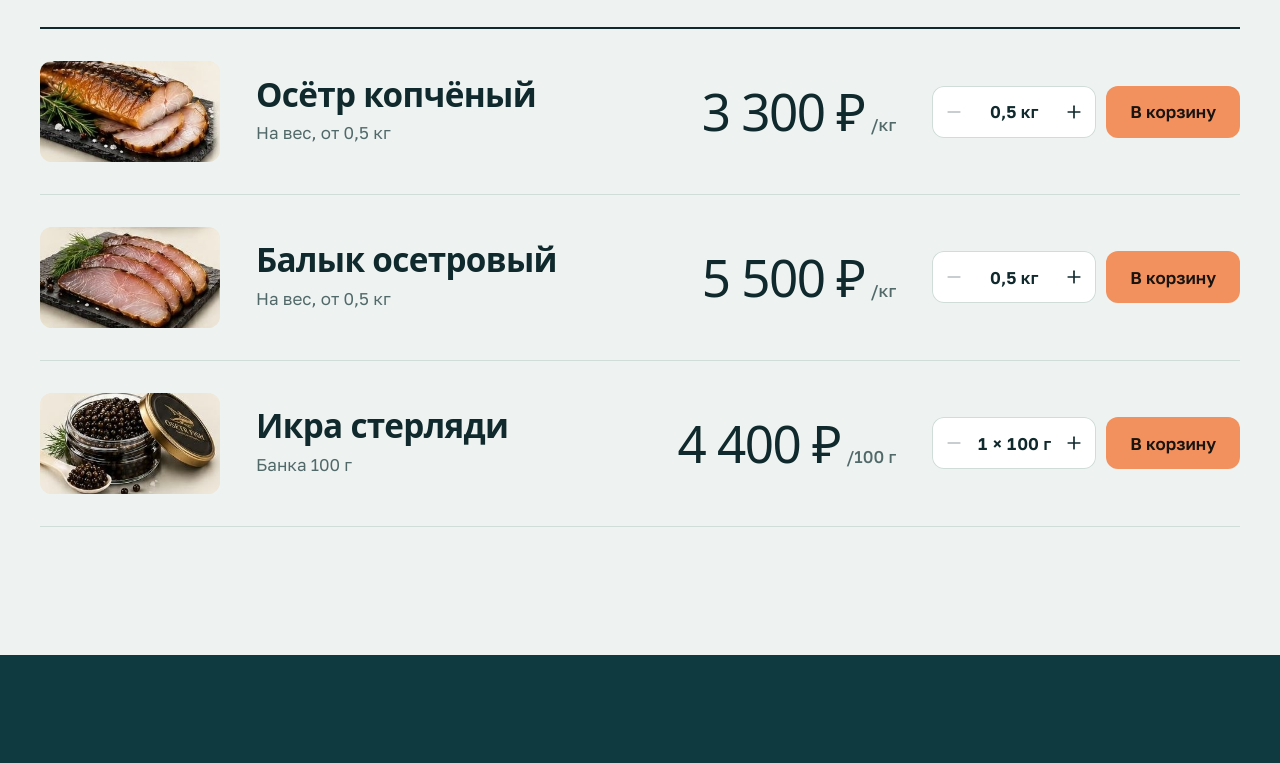
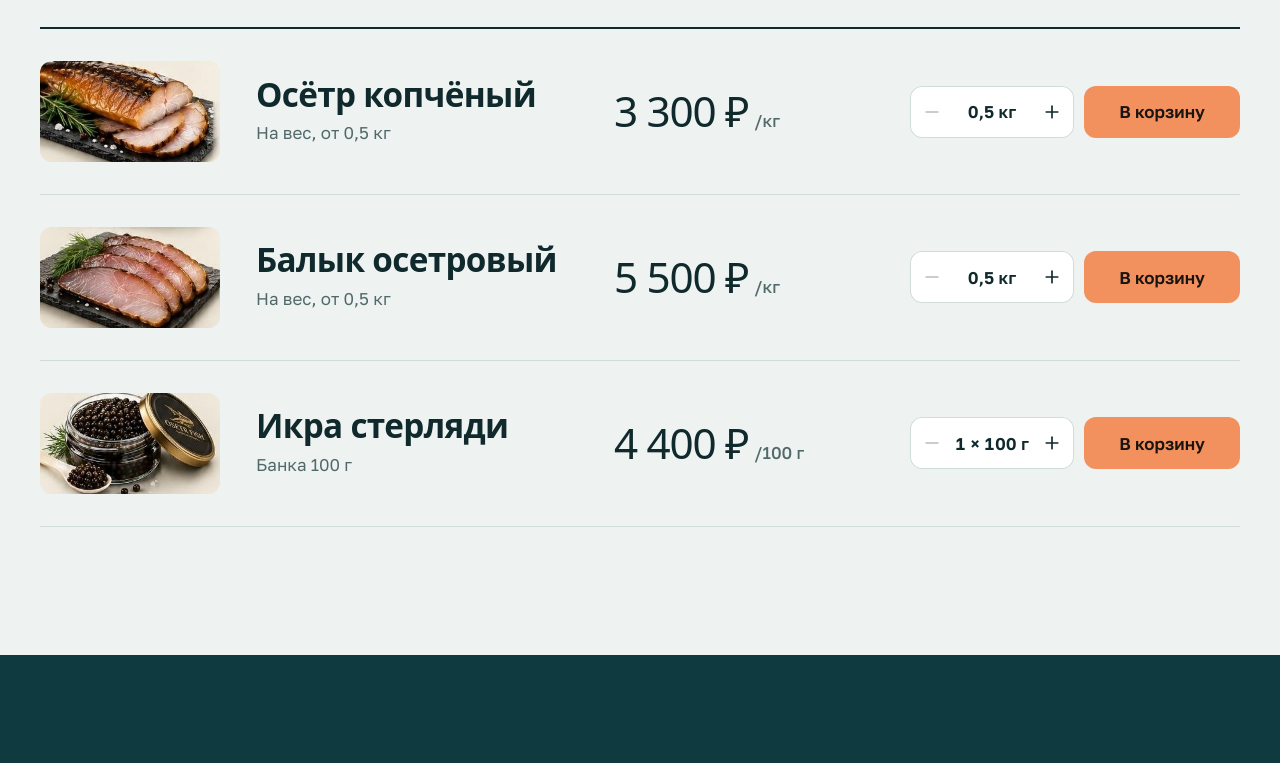
Before and after one commit to osetrfish/osetrfish.github.io, a plain HTML site: page index.html in a window 1280 px wide. Shown: the part 897-1660 px from the top of the page. Drawn offline with Linux system fonts and the light colour scheme; a web font is replaced by a local one.

Commit message:
Цены в прайсе выровнены в одну колонку, кнопка «В корзину» в одну строку
Co-Authored-By: Claude Opus 5.5 <noreply@anthropic.com>

```diff
--- a/styles.css
+++ b/styles.css
@@ -33,7 +33,7 @@ button { font: inherit; color: inherit; }
 .ic { width: 20px; height: 20px; flex: none; fill: none; stroke: currentColor; stroke-width: 2; stroke-linecap: round; stroke-linejoin: round; }
 
 /* Кнопки */
-.btn { display: inline-flex; align-items: center; justify-content: center; gap: 10px; min-height: 52px; padding: 0 24px; border: 0; border-radius: var(--radius); font-weight: 600; text-decoration: none; cursor: pointer; transition: background-color .15s var(--ease), transform .15s var(--ease); }
+.btn { display: inline-flex; align-items: center; justify-content: center; gap: 10px; min-height: 52px; padding: 0 24px; border: 0; border-radius: var(--radius); font-weight: 600; text-decoration: none; white-space: nowrap; cursor: pointer; transition: background-color .15s var(--ease), transform .15s var(--ease); }
 .btn:active { transform: scale(.98); }
 .btn--accent { background: var(--color-accent); color: var(--color-on-accent); }
 .btn--accent:hover { background: #f6a77b; }
@@ -79,12 +79,13 @@ button { font: inherit; color: inherit; }
 .price__head p { color: var(--color-muted-ink); max-width: 44ch; }
 .goods { list-style: none; padding: 0; margin: 0; border-top: 2px solid var(--color-ink); }
 .good__photo { width: 100%; aspect-ratio: 300 / 168; object-fit: cover; border-radius: var(--radius); background: var(--color-photo); }
-.good { display: grid; grid-template-columns: 180px minmax(0, 1fr) auto auto; gap: 16px 36px; align-items: center; padding: 32px 0; border-bottom: 1px solid var(--color-line-ink); }
+.good { --price-w: 260px; display: grid; grid-template-columns: 180px minmax(0, 1fr) var(--price-w) 330px; gap: 16px 36px; align-items: center; padding: 32px 0; border-bottom: 1px solid var(--color-line-ink); }
 .good__name { font: 700 clamp(24px, 2.6vw, 34px)/1.05 var(--font-display); letter-spacing: -.02em; }
 .good__unit { color: var(--color-muted-ink); margin-top: 8px; }
-.good__price { font: 500 clamp(32px, 4vw, 54px)/1 var(--font-display); letter-spacing: -.03em; white-space: nowrap; }
+.good__price { font: 500 clamp(30px, 3.3vw, 48px)/1 var(--font-display); letter-spacing: -.03em; white-space: nowrap; font-variant-numeric: tabular-nums; justify-self: start; }
 .good__price small { font: 500 17px var(--font-body); color: var(--color-muted-ink); margin-left: 6px; letter-spacing: 0; }
 .good__buy { display: flex; gap: 10px; align-items: center; justify-content: flex-end; }
+.good__buy .btn { flex: 1; }
 .stepper { display: inline-flex; align-items: center; height: 52px; border-radius: var(--radius); background: #fff; box-shadow: inset 0 0 0 1px var(--color-line-ink); }
 .stepper button { width: 44px; height: 52px; border: 0; background: transparent; cursor: pointer; display: grid; place-items: center; color: var(--color-ink); }
 .stepper button:disabled { opacity: .3; cursor: default; }
@@ -159,8 +160,9 @@ button { font: inherit; color: inherit; }
 
 /* Телефон */
 @media (max-width: 1100px) {
-  .good { grid-template-columns: 180px minmax(0, 1fr) auto; }
+  .good { grid-template-columns: 180px minmax(0, 1fr) var(--price-w); }
   .good__buy { grid-column: 2 / -1; justify-content: flex-start; }
+  .good__buy .btn { flex: 0 1 auto; }
 }
 @media (max-width: 900px) {
   .nav { display: none; }
```
